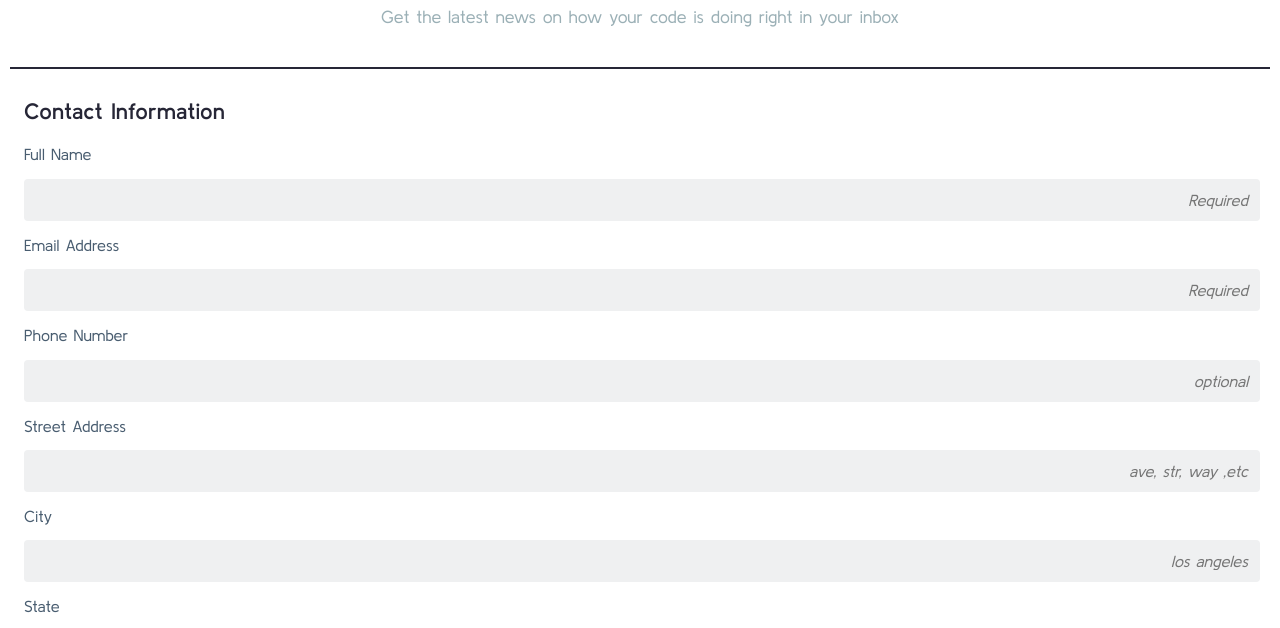
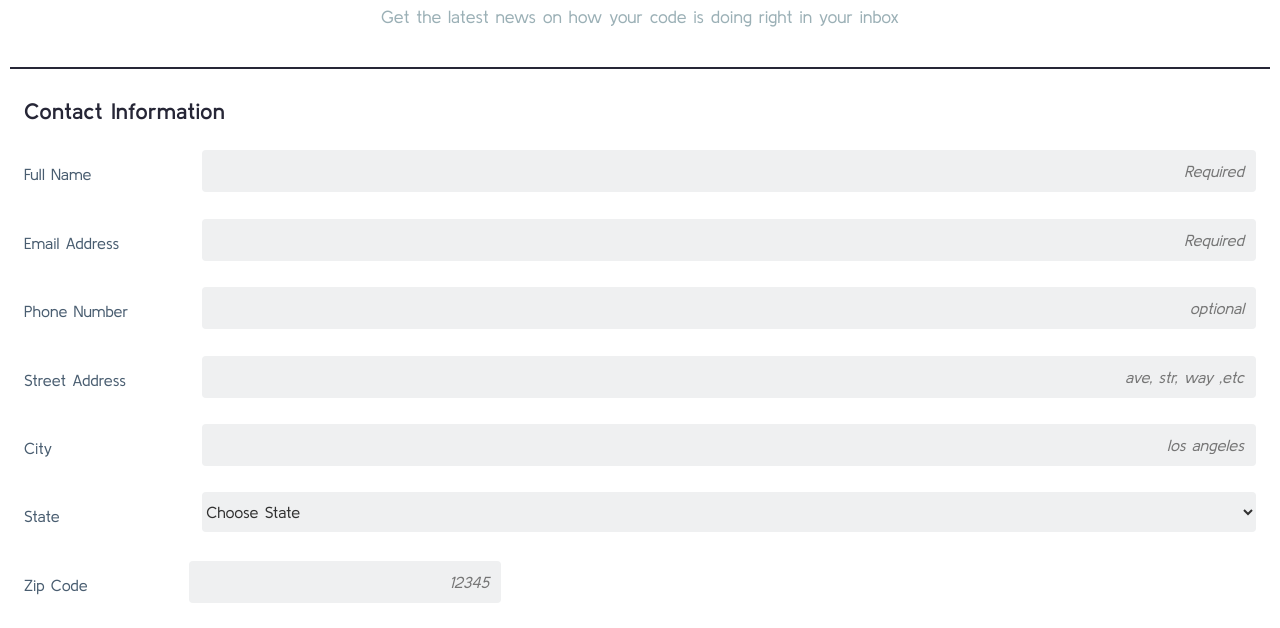
Before and after one commit to BrandonGormley/TechDegree-Project-Three, a plain HTML site: page index.html in a window 1280 px wide. Shown: the part 122-750 px from the top of the page. Drawn offline with Linux system fonts and the light colour scheme.

Commit message:
Tablet/Desktop Layout
-Updated styles on tablet view & desktop view.

```diff
--- a/css/style.css
+++ b/css/style.css
@@ -117,6 +117,7 @@ label {
     color: #495d70;
     display: block;
     margin: 15px 0;
+    margin-right: 0;
 }
 
 #zipcode {
@@ -181,6 +182,20 @@ footer p {
 
 @media (min-width: 768px) {
     #zipcode {
-        width: 35%;
+        width: 25%;
+    }
+
+    .form-container {
+        display: flex;
+        margin: 20px 0;
+    }
+
+    .form-container label {
+        width: 150px;
+        margin-right: 50px;
+    }
+
+    #zipcode {
+        margin-left: -35px;
     }
 }
--- a/index.html
+++ b/index.html
@@ -33,28 +33,42 @@
                     Contact Information
                 </legend>
 
+                <div class="form-container">
                     <label for="name">Full Name</label>
                     <input type="text" id="name" name="user_name" placeholder="Required" required>
+                </div>
 
+                <div class="form-container">
                     <label for="email">Email Address</label>
                     <input type="email" id="email" name="user_email" placeholder="Required" required>
+                </div>
 
+                <div class="form-container">
                     <label for="phone">Phone Number</label>
                     <input type="text" id="phone" name="user_phone" placeholder="optional">
+                </div>
 
+                <div class="form-container">
                     <label for="address">Street Address</label>
                     <input type="text" id="address" name="user_address" placeholder="ave, str, way ,etc">
+                </div>
 
+                <div class="form-container">
                     <label for="city">City</label>
                     <input type="text" id="city" name="user_city" placeholder="los angeles">
+                </div>
 
+                <div class="form-container">
                     <label for="state">State</label>
                     <select class="input_style" name="user_state" id="state">
                         <option value="" disabled selected>Choose State</option>
                     </select>
+                </div>
 
+                <div class="form-container">
                     <label for="zipcode">Zip Code</label>
                     <input type="text" id="zipcode" name="user_zipcode" placeholder="12345">
+                </div>
             </fieldset>
 
             <fieldset>
```
Lines whose indentation alone changed are shown as unchanged.
